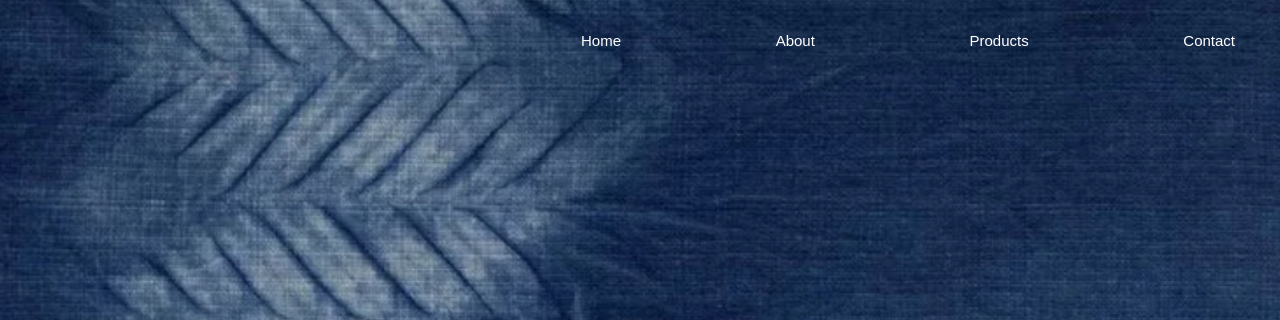
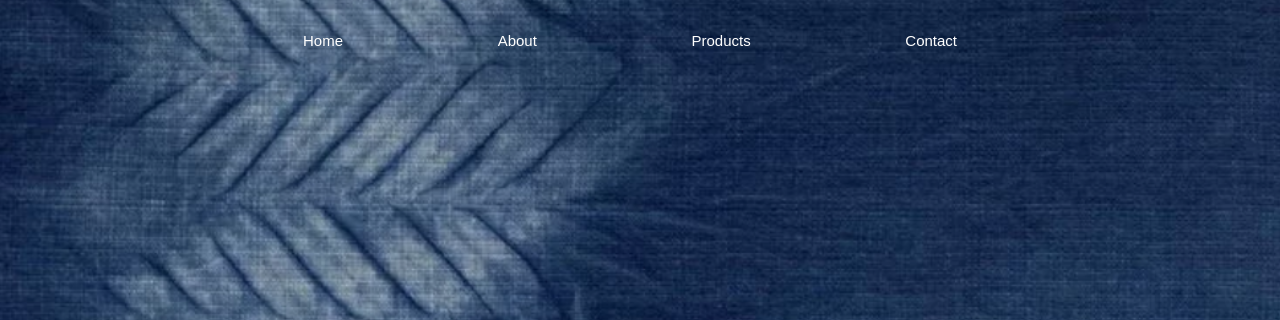
Before and after one commit to fatemasurti/fatemasurti.github.io, a plain HTML site: page index.html in a window 1280 px wide. Shown: the top 320 px of the page. Drawn offline with nearby package versions, Linux system fonts and the light colour scheme; a script that the page names is missing.

Commit message:
Fixed bugs after adding image using a technique

```diff
--- a/index.html
+++ b/index.html
@@ -9,6 +9,7 @@
     <link rel="stylesheet" href="./css/style.css">
     <link rel="preconnect" href="https://fonts.googleapis.com">
     <link rel="preconnect" href="https://fonts.gstatic.com" crossorigin>
+    <link href="https://fonts.googleapis.com/css2?family=Noto+Sans:wght@400;700&family=Raleway:ital,wght@0,300;0,400;0,600;0,700;1,400;1,700&display=swap" rel="stylesheet">
     <link href="https://fonts.googleapis.com/css2?family=Nunito:ital,wght@0,400;0,700;1,700&display=swap"
         rel="stylesheet">
 </head>
@@ -16,7 +17,7 @@
 <body>
     <div class="img" role="img"></div>
     <div class="container">
-        <header id="header" class="flex-row align-center">
+        <header id="header" class="flex-row align-center justify-center">
         <nav>
             <ul class="flex-row align-center">
                 <li class="flex-row align-center">Home</li>
```
